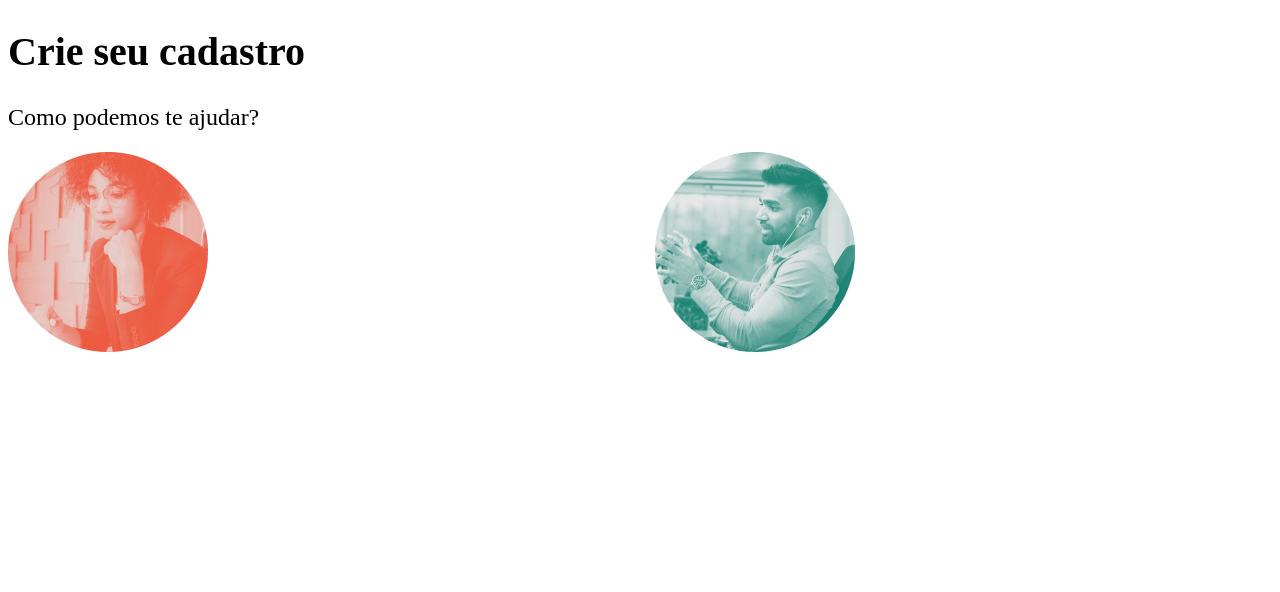
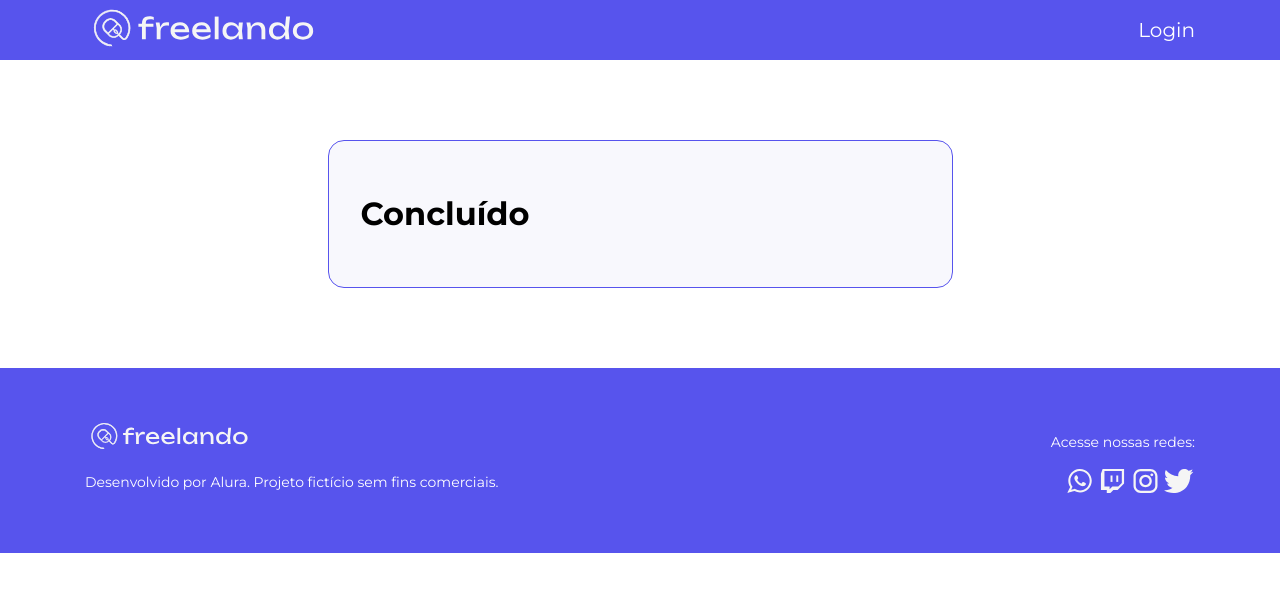
Before and after one commit to eric-suzuki-archive/alura-react-12, a React (Create React App) app: page /cadastro/concluido in a window 1280 px wide. Shown: the top 592 px of the page. Built offline with nearby package versions, Linux system fonts and the light colour scheme.

Commit message:
Module 02-Aula 05

```diff
--- a/src/App.js
+++ b/src/App.js
@@ -1,8 +1,13 @@
 import { RouterProvider } from "react-router-dom"
+import { Estilos } from "./componentes/EstilosGlobais/Estilos"
+import { ProvedorTema } from "./componentes/ProvedorTema/ProvedorTema"
 import { router } from "./router/router"
 
 function App () {
-  return (<RouterProvider router={router} />)
+  return (<ProvedorTema>
+    <Estilos />
+    <RouterProvider router={router} />
+  </ProvedorTema>)
 }
 
 export default App
--- /dev/null
+++ b/src/paginas/LayoutBase.jsx
@@ -0,0 +1,70 @@
+import { Col, Container, Row } from "react-grid-system"
+import { Outlet } from "react-router-dom"
+import { Cabecalho } from "../componentes/Cabecalho/Cabecalho"
+import { FreelandoLogo } from "../componentes/Icones/FreelandoLogo"
+import { IconeInstagram } from "../componentes/Icones/IconeInstagram"
+import { IconeTwitch } from "../componentes/Icones/IconeTwitch"
+import { IconeTwitter } from "../componentes/Icones/IconeTwitter"
+import { IconeWhatsApp } from "../componentes/Icones/IconeWhatsApp"
+import { Link } from "../componentes/Link/Link"
+import { ItemListaInline } from "../componentes/Lista/ItemListaInline"
+import { ListaInline } from "../componentes/Lista/ListaInline"
+import { Rodape } from "../componentes/Rodape/Rodape"
+import { Tipografia } from "../componentes/Tipografia/Tipografia"
+
+const LayoutBase = () => {
+    return (
+        <>
+            <Cabecalho>
+                <Container>
+                    <Row align="center">
+                        <Col>
+                            <FreelandoLogo />
+                        </Col>
+                        <Col style={{ textAlign: 'right' }}>
+                            <Link>Login</Link>
+                        </Col>
+                    </Row>
+                </Container>
+            </Cabecalho>
+            <Outlet />
+            <Rodape>
+                <Container>
+                    <Row align="center">
+                        <Col>
+                            <FreelandoLogo height={40} width={176} />
+                            <Tipografia variante="legenda" componente="legenda">Desenvolvido por Alura. Projeto fictício sem fins comerciais.</Tipografia>
+                        </Col>
+                        <Col style={{ textAlign: 'right' }}>
+                            <Tipografia variante="legenda" componente="legenda">Acesse nossas redes:</Tipografia>
+                            <ListaInline>
+                                <ItemListaInline>
+                                    <a href="/" aria-label="Link para o WhatsApp">
+                                        <IconeWhatsApp />
+                                    </a>
+                                </ItemListaInline>
+                                <ItemListaInline>
+                                    <a href="/" aria-label="Link para a Twitch">
+                                        <IconeTwitch />
+                                    </a>
+                                </ItemListaInline>
+                                <ItemListaInline>
+                                    <a href="/" aria-label="Link para a Instagram">
+                                        <IconeInstagram />
+                                    </a>
+                                </ItemListaInline>
+                                <ItemListaInline>
+                                    <a href="/" aria-label="Link para a Twitter">
+                                        <IconeTwitter />
+                                    </a>
+                                </ItemListaInline>
+                            </ListaInline>
+                        </Col>
+                    </Row>
+                </Container>
+            </Rodape>
+        </>
+    )
+}
+
+export default LayoutBase
--- /dev/null
+++ b/src/paginas/cadastro/LayoutBaseCadastro.jsx
@@ -0,0 +1,17 @@
+import { Col, Row } from "react-grid-system"
+import { Outlet } from "react-router-dom"
+import { Card } from "../../componentes/Card/Card"
+
+const LayoutBaseCadastro = () => {
+    return (
+        <Row justify="center">
+            <Col xxx={6} xxl={6} xl={6} lg={6} md={8} sm={12} style={{ margin: '80px 0' }}>
+                <Card>
+                    <Outlet />
+                </Card>
+            </Col>
+        </Row>
+    )
+}
+
+export default LayoutBaseCadastro
--- a/src/paginas/cadastro/SelecaoCliente.jsx
+++ b/src/paginas/cadastro/SelecaoCliente.jsx
@@ -1,5 +1,6 @@
 import { Col, Row } from "react-grid-system"
 import { Tipografia } from "../../componentes/Tipografia/Tipografia"
+import { Link } from "../../componentes/Link/Link"
 
 import cliente from './assets/cliente.png'
 import freela from './assets/freela.png'
@@ -15,11 +16,25 @@ const SelecaoCliente = () => {
         <Row>
             <Col md={6} sm={12}>
                 <img src={cliente} alt="" />
+                <Tipografia variante="body" componente="body">
+                    Sou cliente e preciso de um freela!
+                </Tipografia>
             </Col>
             <Col md={6} sm={12}>
                 <img src={freela} alt="" />
+                <Tipografia variante="body" componente="body">
+                    Sou um freela e preciso de clientes!
+                </Tipografia>
             </Col>
         </Row>
+        <div style={{ textAlign: 'center' }}>
+            <Tipografia variante="body2" componente="body2">
+                Já tem conta?
+            </Tipografia>
+            <p>
+                <Link variante="secundaria">Faça login!</Link>
+            </p>
+        </div>
     </>)
 }
 
```
Also changed, not shown: src/router/router.jsx (+8 -1 lines).
